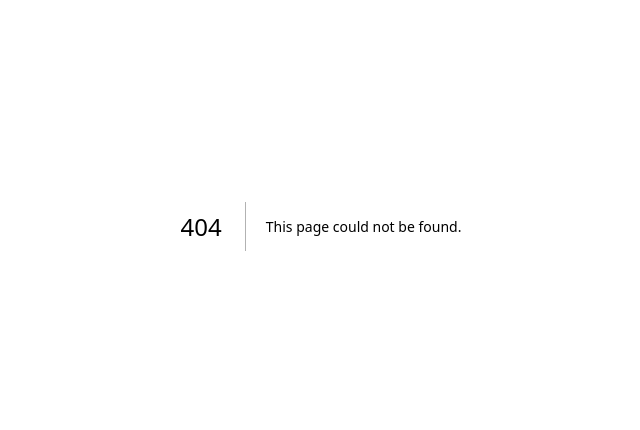
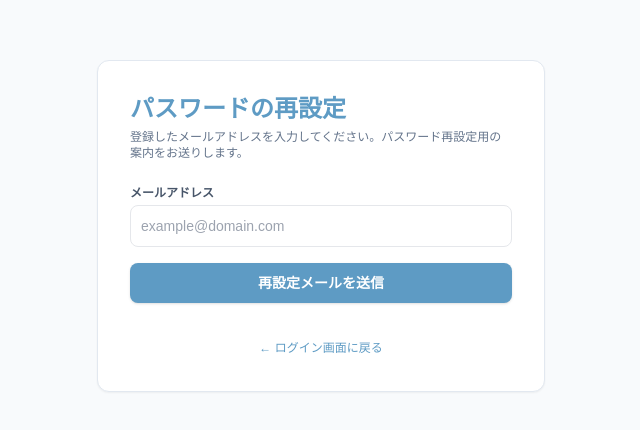
Before and after one commit to 2025golazo-bot/GOLAZO, a Next.js app: page /forgot-password in a window 1280 px wide. Before the commit this address had no page. Shown: the part 174-604 px from the top of the page, without its empty margins (319-959 px from the left). Built offline with nearby package versions, Linux system fonts and the light colour scheme.

Commit message:
Create page.tsx

```diff
--- /dev/null
+++ b/app/forgot-password/page.tsx
@@ -0,0 +1,96 @@
+'use client';
+
+import React, { useState } from 'react';
+import Link from 'next/link';
+import { createClient } from '@supabase/supabase-js';
+
+// ※既存のsupabaseクライアント設定ファイル（lib/supabase.tsなど）があればそちらをインポートしていただいても大丈夫です
+// 例: import { supabase } from '@/lib/supabase';
+
+export default function ForgotPasswordPage() {
+  const [email, setEmail] = useState('');
+  const [loading, setLoading] = useState(false);
+  const [message, setMessage] = useState('');
+  const [error, setError] = useState('');
+
+  const handleResetPassword = async (e: React.FormEvent) => {
+    e.preventDefault();
+    setLoading(true);
+    setMessage('');
+    setError('');
+
+    try {
+      // Supabaseの環境変数を使ってクライアントを初期化（あるいは既存のインポートに置き換え）
+      const supabaseUrl = process.env.NEXT_PUBLIC_SUPABASE_URL || '';
+      const supabaseAnonKey = process.env.NEXT_PUBLIC_SUPABASE_ANON_KEY || '';
+      const supabase = createClient(supabaseUrl, supabaseAnonKey);
+
+      const { error } = await supabase.auth.resetPasswordForEmail(email, {
+        redirectTo: `${window.location.origin}/login`, // 再設定後のリダイレクト先
+      });
+
+      if (error) {
+        throw error;
+      }
+
+      setMessage('パスワード再設定用のメールを送信しました。メール内のリンクから新しいパスワードを設定してください。');
+    } catch (err: any) {
+      setError(err.message || 'エラーが発生しました。メールアドレスをご確認ください。');
+    } finally {
+      setLoading(false);
+    }
+  };
+
+  return (
+    <div className="flex min-h-screen items-center justify-center bg-slate-50 p-6">
+      <div className="w-full max-w-md bg-white p-8 rounded-xl shadow-sm border border-slate-200 space-y-6">
+        <div>
+          <h1 className="text-2xl font-bold text-[#5e9bc4]">パスワードの再設定</h1>
+          <p className="text-xs text-slate-500 mt-1">
+            登録したメールアドレスを入力してください。パスワード再設定用の案内をお送りします。
+          </p>
+        </div>
+
+        {message && (
+          <div className="p-3 bg-green-50 border border-green-200 text-green-700 text-xs rounded-lg">
+            {message}
+          </div>
+        )}
+
+        {error && (
+          <div className="p-3 bg-red-50 border border-red-200 text-red-600 text-xs rounded-lg">
+            {error}
+          </div>
+        )}
+
+        <form onSubmit={handleResetPassword} className="space-y-4">
+          <div>
+            <label className="text-xs font-semibold text-slate-600 block mb-1">メールアドレス</label>
+            <input
+              type="email"
+              required
+              value={email}
+              onChange={(e) => setEmail(e.target.value)}
+              placeholder="example@domain.com"
+              className="w-full p-2.5 border rounded-lg text-sm bg-white"
+            />
+          </div>
+
+          <button
+            type="submit"
+            disabled={loading}
+            className="w-full py-2.5 bg-[#5e9bc4] text-white font-bold rounded-lg shadow hover:opacity-90 transition-opacity text-sm disabled:opacity-50"
+          >
+            {loading ? '送信中...' : '再設定メールを送信'}
+          </button>
+        </form>
+
+        <div className="text-center pt-2">
+          <Link href="/login" className="text-xs text-[#5e9bc4] hover:underline font-medium">
+            &larr; ログイン画面に戻る
+          </Link>
+        </div>
+      </div>
+    </div>
+  );
+}
```
